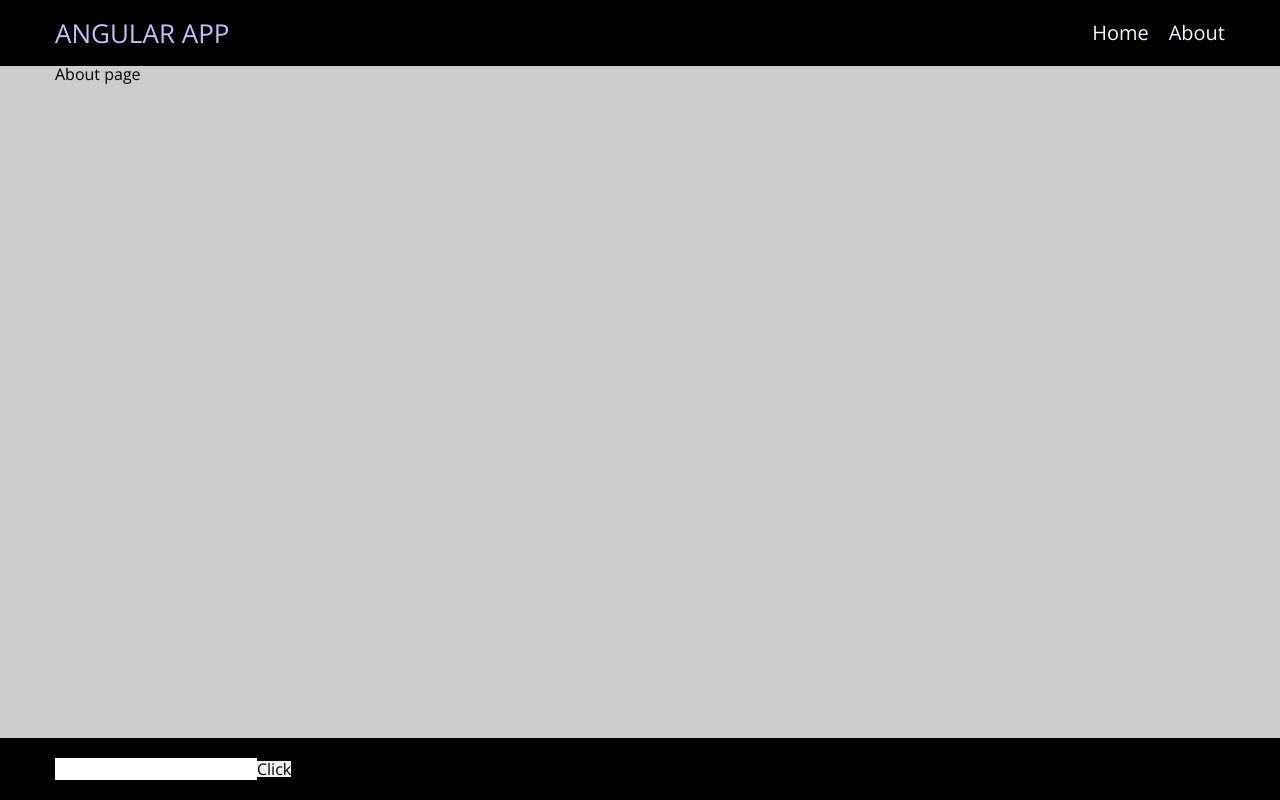
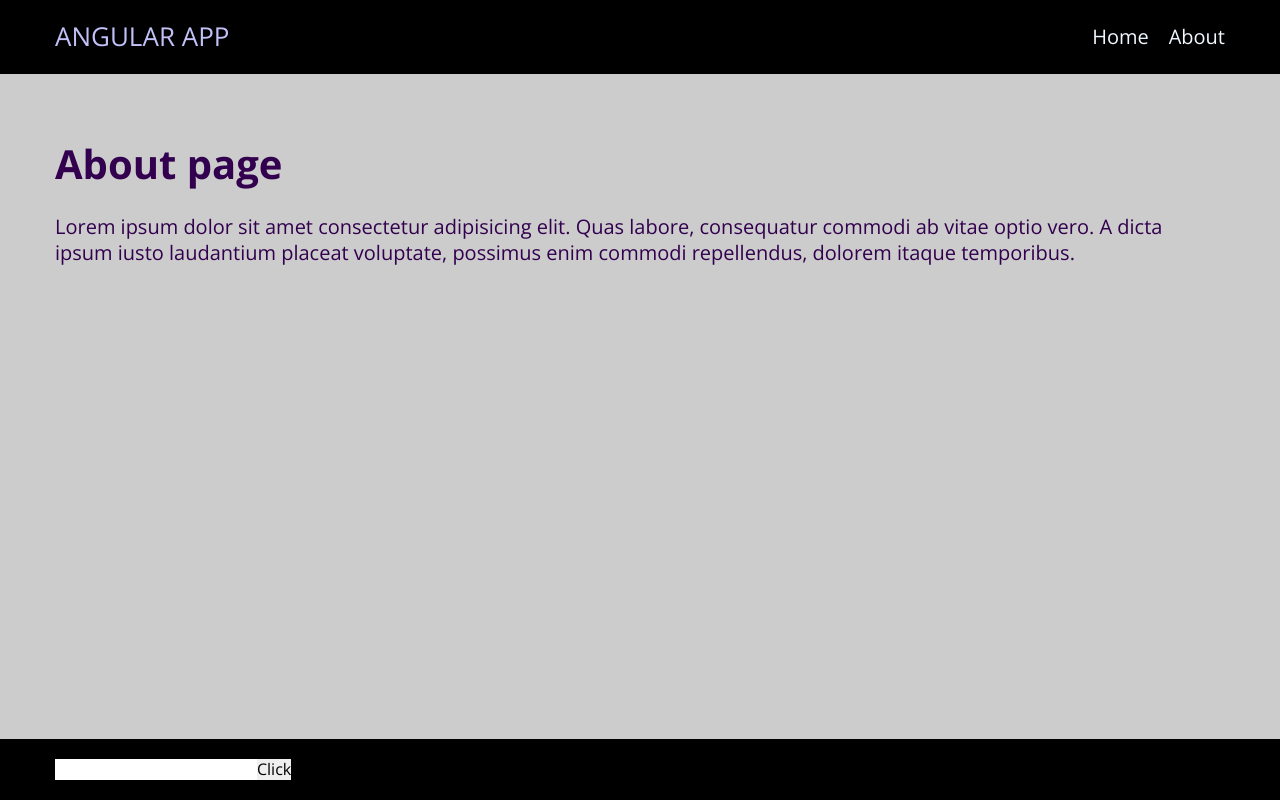
Before and after one commit to Grinch3214/learn-angular, an Angular app: page /about in a window 1280 px wide. Built offline with nearby package versions, Linux system fonts and the light colour scheme.

Commit message:
Update about page

```diff
--- a/src/app/pages/about/about.html
+++ b/src/app/pages/about/about.html
@@ -1,5 +1,8 @@
 <section class="about">
 	<div class="container about__container">
 		<h2 class="about__title">About page</h2>
+		<p class="about__desc">Lorem ipsum dolor sit amet consectetur adipisicing elit. Quas labore, consequatur commodi ab
+			vitae optio vero. A dicta ipsum iusto laudantium placeat voluptate, possimus enim commodi repellendus, dolorem
+			itaque temporibus.</p>
 	</div>
 </section>
--- a/src/app/pages/about/about.scss
+++ b/src/app/pages/about/about.scss
@@ -0,0 +1,18 @@
+@use '../../../scss/mixins' as mix;
+
+.about {
+  padding: 60px 0;
+
+  &__container {
+    display: grid;
+    gap: 20px;
+  }
+
+  &__title {
+    @include mix.title;
+  }
+
+  &__desc {
+    font-size: 20px;
+  }
+}
--- a/src/app/pages/home/home.scss
+++ b/src/app/pages/home/home.scss
@@ -1,3 +1,5 @@
+@use '../../../scss/mixins' as mix;
+
 .home {
   padding: 50px 0;
 
@@ -5,6 +7,7 @@
   }
 
   &__title {
+    @include mix.title;
   }
 
   &__list {
--- a/src/scss/_base.scss
+++ b/src/scss/_base.scss
@@ -1,6 +1,8 @@
 body {
   font-family: 'Open Sans', sans-serif;
   font-weight: 400;
+  line-height: 1.3;
+  color: var(--second-color);
 }
 
 .container {
--- a/src/scss/_mixins.scss
+++ b/src/scss/_mixins.scss
@@ -1,5 +1,8 @@
 :root {
   --transition-time: 200ms;
+  --main-color: #222;
+  --second-color: #32004e;
+  --white-color: #fff;
 }
 
 @mixin base-link($hover: blue, $active: violet, $color: inherit) {
@@ -15,3 +18,14 @@
     color: $active;
   }
 }
+
+@mixin title($color: var(--second-color)) {
+  color: $color;
+  font-size: 30px;
+  font-weight: 700;
+  line-height: 1.5;
+
+  @media screen and (min-width: 768px) {
+    font-size: 40px;
+  }
+}
```
